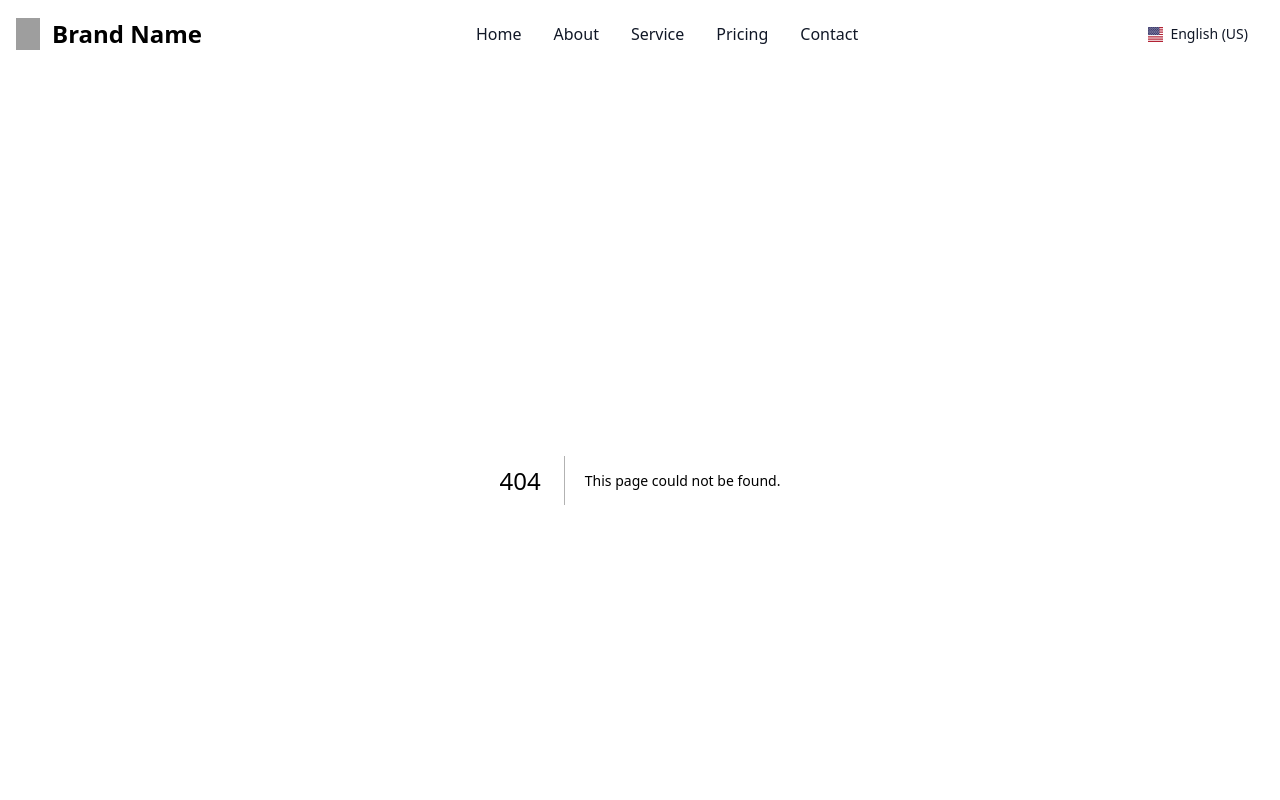
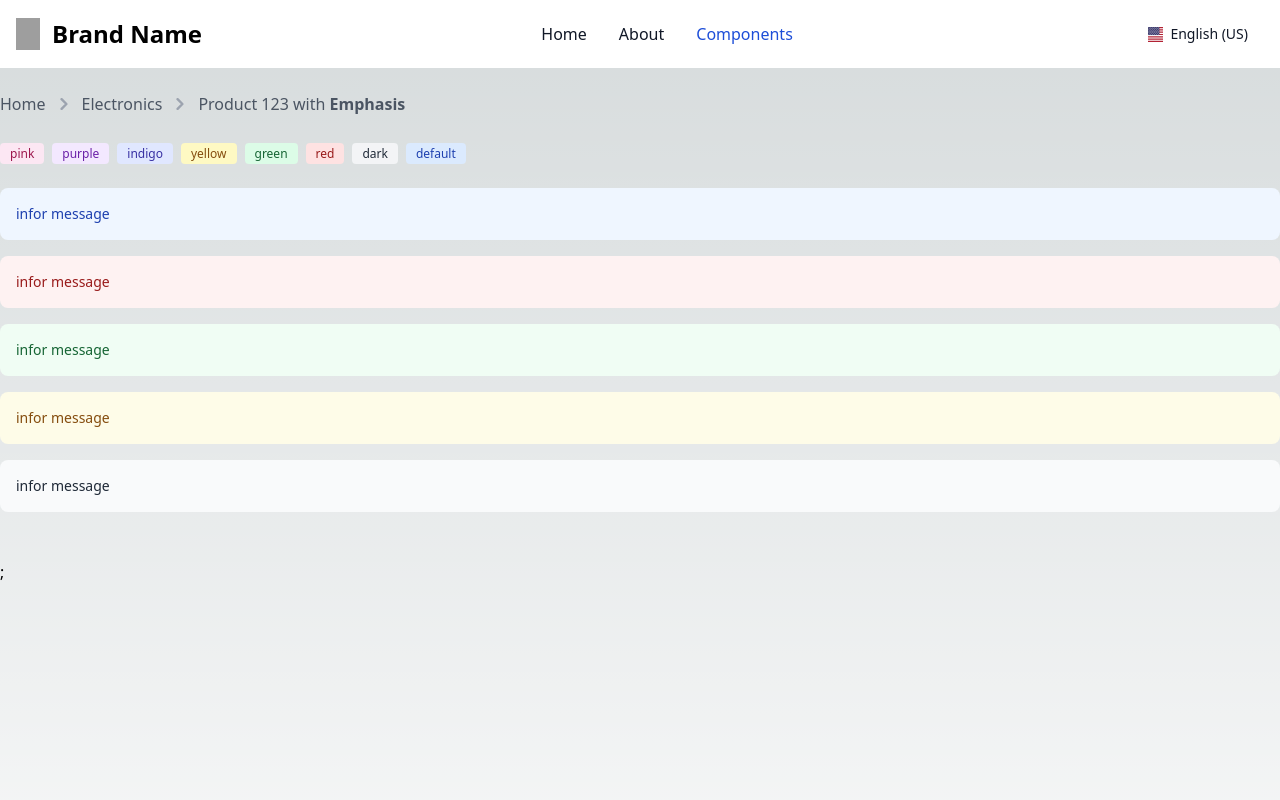
Before and after one commit to whiskerside/cloudflare-nextjs, a Next.js app: page /components in a window 1280 px wide. Before the commit this address had no page. Shown: the top 800 px of the page. Built offline with nearby package versions, Linux system fonts and the light colour scheme; grey boxes are pictures that could not be loaded.

Commit message:
add components demo page

```diff
--- a/app/about/page.tsx
+++ b/app/about/page.tsx
@@ -1,42 +1,15 @@
 import type { Metadata } from "next";
 import Link from "next/link";
-import Breadcrumb from "@/ui/breadcrumb";
-import Badge from "@/ui/badge";
 
 export const metadata: Metadata = {
   title: "About page",
   description: "Generated by about",
 };
 
-export default function Home() {
-  const breadcrumbItems = [
-    { href: "/", element: "Home" },
-    { href: "/category/electronics", element: "Electronics" },
-    {
-      href: "/product/123",
-      element: (
-        <span>
-          Product 123 with <strong>Emphasis</strong>
-        </span>
-      ),
-    }, // JSX element with more complex content
-  ];
-
+export default function Page() {
   return (
     <>
-      <Breadcrumb items={breadcrumbItems} />
       <div className="max-w-screen-xl mx-auto p-3 px-0 mb-6">
-        <div className="pb-3">
-          <Badge kind="pink" text="pink" />
-          <Badge kind="purple" text="purple" />
-          <Badge kind="indigo" text="indigo" />
-          <Badge kind="yellow" text="yellow" />
-          <Badge kind="green" text="green" />
-          <Badge kind="red" text="red" />
-          <Badge kind="dark" text="dark" />
-          <Badge kind="default" text="default" />
-        </div>
-
         <div className="z-10 w-full max-w-5xl items-center justify-between font-mono text-sm lg:flex">
           <p className="fixed left-0 top-0 flex w-full justify-center border-b border-gray-300 bg-gradient-to-b from-zinc-200 pb-6 pt-8 backdrop-blur-2xl dark:border-neutral-800 dark:bg-zinc-800/30 dark:from-inherit lg:static lg:w-auto  lg:rounded-xl lg:border lg:bg-gray-200 lg:p-4 lg:dark:bg-zinc-800/30">
             Get started by editing&nbsp;
--- /dev/null
+++ b/app/components/page.tsx
@@ -0,0 +1,44 @@
+import Breadcrumb from "@/ui/breadcrumb";
+import Badge from "@/ui/badge";
+import Alert from "@/ui/alert";
+
+export default function Page() {
+  const breadcrumbItems = [
+    { href: "/", element: "Home" },
+    { href: "/category/electronics", element: "Electronics" },
+    {
+      href: "/product/123",
+      element: (
+        <span>
+          Product 123 with <strong>Emphasis</strong>
+        </span>
+      ),
+    }, // JSX element with more complex content
+  ];
+
+  return (
+    <>
+      <Breadcrumb items={breadcrumbItems} />
+      <div className="max-w-screen-xl mx-auto p-3 px-0 mb-6">
+        <div className="pb-3">
+          <Badge kind="pink" text="pink" />
+          <Badge kind="purple" text="purple" />
+          <Badge kind="indigo" text="indigo" />
+          <Badge kind="yellow" text="yellow" />
+          <Badge kind="green" text="green" />
+          <Badge kind="red" text="red" />
+          <Badge kind="dark" text="dark" />
+          <Badge kind="default" text="default" />
+        </div>
+        <div className="my-3">
+          <Alert kind="info" message="infor message" />
+          <Alert kind="danger" message="infor message" />
+          <Alert kind="success" message="infor message" />
+          <Alert kind="warning" message="infor message" />
+          <Alert kind="default" message="infor message" />
+        </div>
+      </div>
+      ;
+    </>
+  );
+}
--- a/app/page.tsx
+++ b/app/page.tsx
@@ -1,9 +1,7 @@
 import type { Metadata, ResolvingMetadata } from "next";
 import { Props } from "@/utils/types";
 
-import Image from "next/image";
 import Link from "next/link";
-import Alert from "@/ui/alert";
 
 export async function generateMetadata(
   { params, searchParams }: Props,
@@ -17,7 +15,7 @@ export async function generateMetadata(
   };
 }
 
-export default function Home() {
+export default function Page() {
   return (
     <section className="">
       <div className="z-10 w-full max-w-5xl items-center justify-between font-mono text-sm lg:flex">
@@ -25,12 +23,6 @@ export default function Home() {
           Get started by editing&nbsp;
         </p>
         <Link href="/about">about</Link>
-
-        <Alert kind="info" message="infor message" />
-        <Alert kind="danger" message="infor message" />
-        <Alert kind="success" message="infor message" />
-        <Alert kind="warning" message="infor message" />
-        <Alert kind="default" message="infor message" />
       </div>
     </section>
   );
--- a/ui/breadcrumb.tsx
+++ b/ui/breadcrumb.tsx
@@ -16,8 +16,6 @@ export default function Breadcrumb({ items }: { items: BreadcrumbItem[] }) {
               <Link href={item.href} className="text-gray-600 hover:underline">
                 {item.element}
               </Link>
-            ) : typeof item.element === "string" ? (
-              item.element
             ) : (
               item.element
             )}
--- a/utils/constants.js
+++ b/utils/constants.js
@@ -6,7 +6,8 @@ export const WEBSITE_CONTACT = "hi@web-site.com";
 export const NAV_URLS = [
   { title: "Home", url: "/" },
   { title: "About", url: "/about" },
-  { title: "Service", url: "#" },
-  { title: "Pricing", url: "/pricing" },
-  { title: "Contact", url: "/contact" },
+  // { title: "Service", url: "#" },
+  // { title: "Pricing", url: "/pricing" },
+  { title: "Components", url: "/components" },
+  // { title: "Contact", url: "/contact" },
 ];
```
